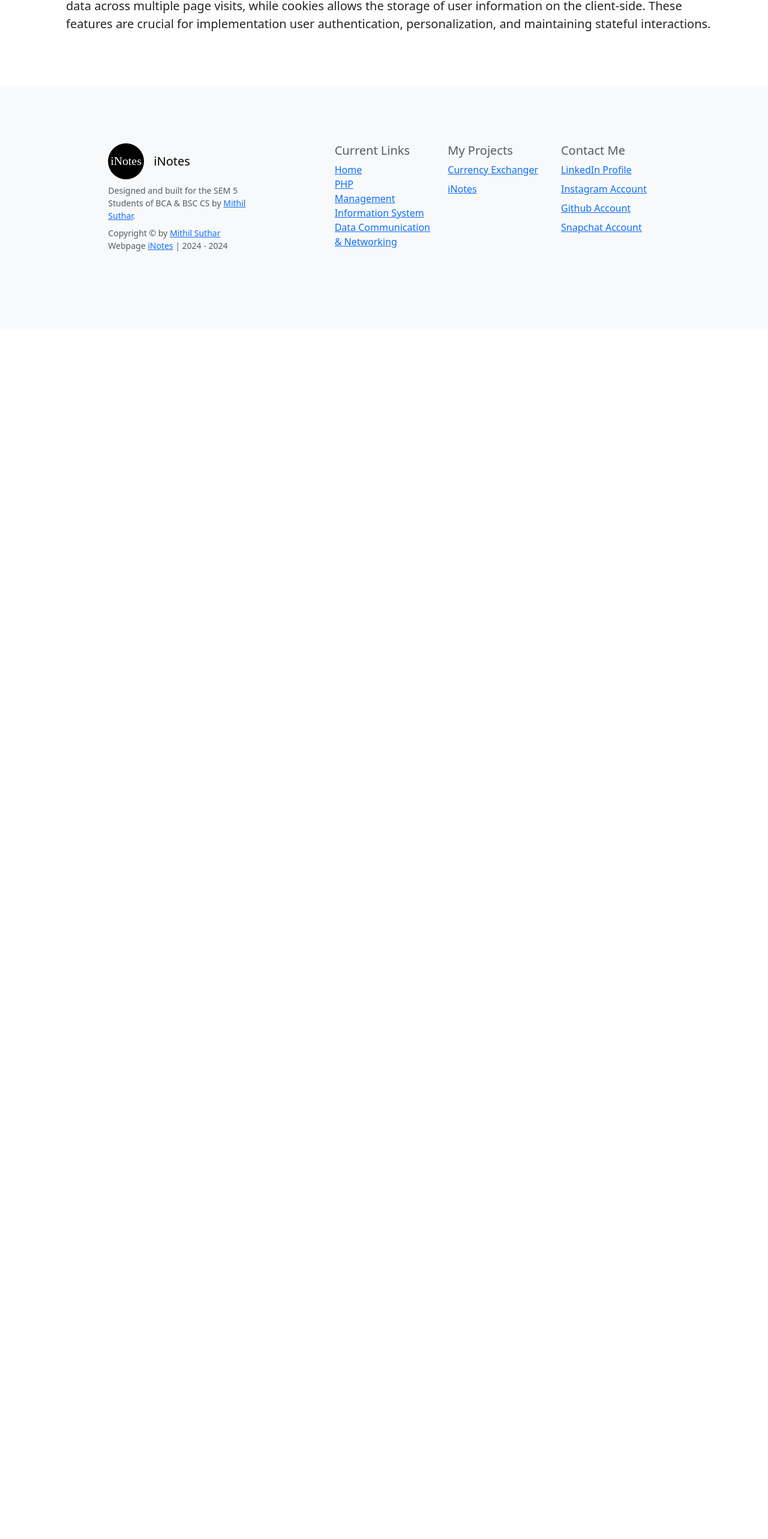
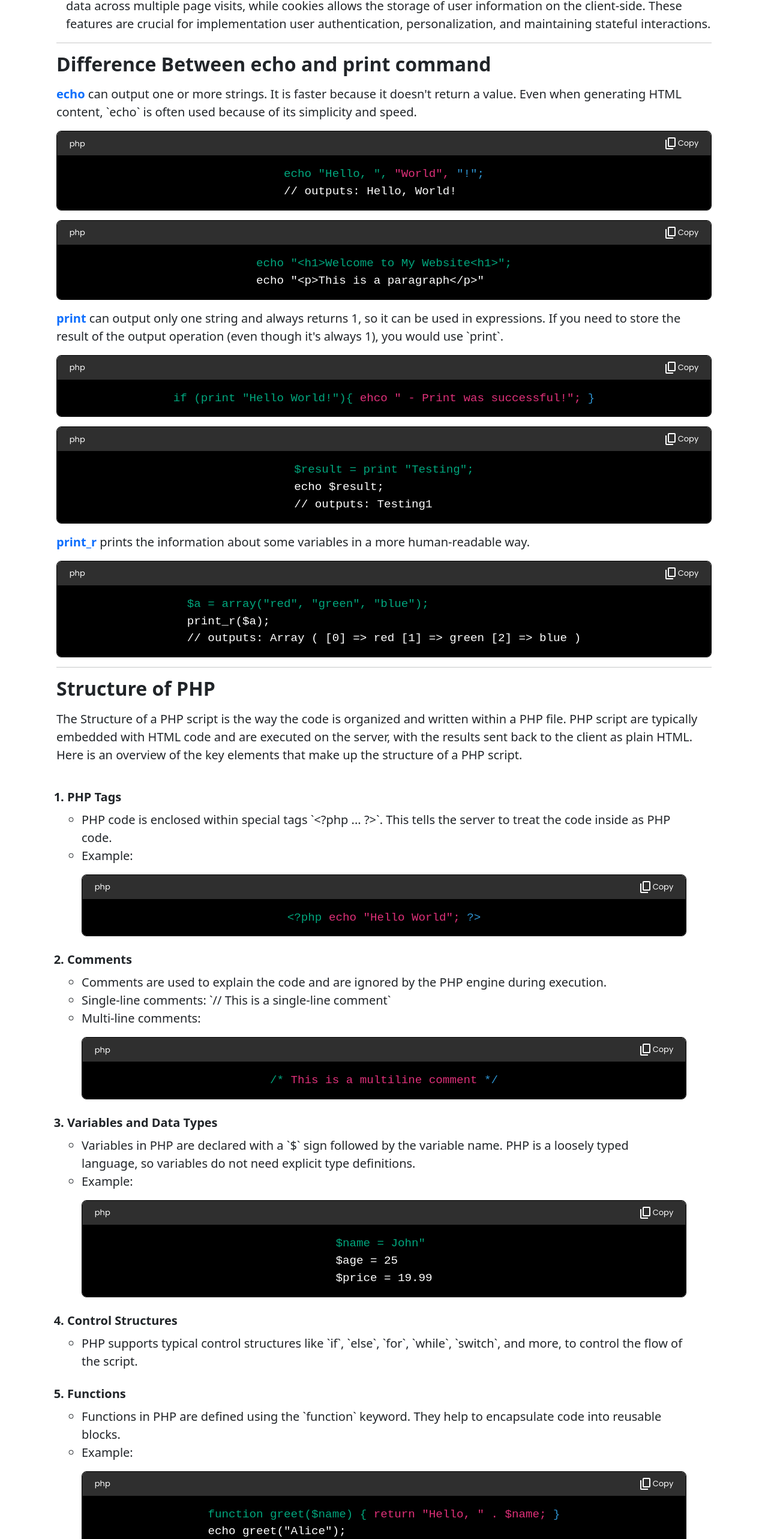
Before and after one commit to Mithil2603/misblog, a React (Create React App) app: page /misblog/php in a window 1280 px wide. Shown: the part 2488-5054 px from the top of the page at 60% size. Before the commit the page ends 3036 px from the top, so only its background shows below. Built offline with nearby package versions, Linux system fonts and the light colour scheme.

Commit message:
php notes added

```diff
--- a/src/components/BasicFunctionsManagement.js
+++ b/src/components/BasicFunctionsManagement.js
@@ -144,6 +144,42 @@ export default function Basic_Functions_Management() {
             </p>
           </ol>
         </div>
+        <hr />
+        <h2 className="secondary-title">Levels of Management</h2>
+        <p className="text">
+          <ul className='mx-4'>
+            <li>Top Level - Strategic Planning</li>
+            <li>Middle Level - Management Control</li>
+            <li>Lower/Shop Floor Level - Operational Control</li>
+          </ul>
+          <div className="description">
+            <div><b>Top Level - Strategic Planning</b>
+              <p className="text">
+                <li>
+                  This level develops the strategy for deciding the objectives of the organization, planning resources to be used in order to attain those objectives, formulating policies to govern, use and disposition of the resources.
+                </li>
+              </p>
+            </div>
+          </div>
+          <div className="description">
+            <div><b>Middle Level - Management Control</b>
+              <p className="text">
+                <li>
+                It is required by managers of various departments to measure performance, decide on control actions, formulate new decision rules and also allocate resources.
+                </li>
+              </p>
+            </div>
+          </div>
+          <div className="description">
+            <div><b>Lower/Shop Floor Level - Operational Control</b>
+              <p className="text">
+                <li>
+                It is the process of ensuring that operational activities are carried out to achieve optimum use of resources. It makes use of pre-established procedures and decision rules.
+                </li>
+              </p>
+            </div>
+          </div>
+        </p>
       </div>
     </div>
   )
--- a/src/components/LinuxCommandBox.js
+++ b/src/components/LinuxCommandBox.js
@@ -36,6 +36,7 @@ export default function Linux_Commands(props) {
                         <span className="cmd3">{props.cmd3} </span>
                         <div className="">{props.noncommand1}</div>
                         <div className="">{props.noncommand2}</div>
+                        <div>{props.comments}</div>
                     </p>
                 </div>
             </div>
--- a/src/components/Linux_cmds.css
+++ b/src/components/Linux_cmds.css
@@ -55,6 +55,7 @@
     padding: 1rem .5rem;
     background-color: black;
     color: white;
+    font-size: 1rem;
 }
 
 .copy-button{
--- a/src/components/Php.js
+++ b/src/components/Php.js
@@ -1,5 +1,6 @@
 import React from 'react'
 // import CodeBox from './CodeBox'
+import LinuxCommandBox from './LinuxCommandBox'
 
 export default function Php() {
   return (
@@ -78,6 +79,124 @@ export default function Php() {
               PHP provides mechanisms for managing user sessions and cookies. Sessions enables the storage of user-specific data across multiple page visits, while cookies allows the storage of user information on the client-side. These features are crucial for implementation user authentication, personalization, and maintaining stateful interactions.
             </p>
           </div>
+          <hr />
+          <h2 className="secondary-title"><b>Difference Between echo and print command</b></h2>
+          <p className="text">
+            <span className='text-primary'><b>echo</b></span> can output one or more strings. It is faster because it doesn't return a value. Even when generating HTML content, `echo` is often used because of its simplicity and speed.
+          </p>
+          <LinuxCommandBox
+            title="php" cmd1='echo "Hello, ",' cmd2='"World",' cmd3='"!";' comments="// outputs: Hello, World!"
+          ></LinuxCommandBox>
+          <LinuxCommandBox
+            title="php" cmd1='echo "<h1>Welcome to My Website<h1>";' noncommand1='echo "<p>This is a paragraph</p>"' cmd3=''
+          ></LinuxCommandBox>
+          <p className="text">
+            <span className='text-primary'><b>print</b></span> can output only one string and always returns 1, so it can be used in expressions. If you need to store the result of the output operation (even though it's always 1), you would use `print`.
+          </p>
+          <LinuxCommandBox
+            title="php" cmd1='if (print "Hello World!"){' cmd2='ehco " - Print was successful!";' cmd3='}' noncommand1='' comments=""
+          ></LinuxCommandBox>
+          <LinuxCommandBox
+            title="php" cmd1='$result = print "Testing";' cmd2='' cmd3='' noncommand1='echo $result;' comments="// outputs: Testing1"
+          ></LinuxCommandBox>
+          <p className="text">
+            <span className='text-primary'><b>print_r</b></span> prints the information about some variables in a more human-readable way.
+          </p>
+          <LinuxCommandBox
+            title="php" cmd1='$a = array("red", "green", "blue");' cmd2='' cmd3='' noncommand1='print_r($a);' comments="// outputs: Array ( [0] => red [1] => green [2] => blue )"
+          ></LinuxCommandBox>
+          <hr />
+          <h2 className="secondary-title"><b>Structure of PHP</b></h2>
+          <p className="text">
+            The Structure of a PHP script is the way the code is organized and written within a PHP file. PHP script are typically embedded with HTML code and are executed on the server, with the results sent back to the client as plain HTML. Here is an overview of the key elements that make up the structure of a PHP script.
+            <ol>
+              <b><li className="mt-4 my-2">PHP Tags</li></b>
+              <ul className="mx-4">
+                <li>PHP code is enclosed within special tags `{"<?php ... ?>"}`. This tells the server to treat the code inside as PHP code.</li>
+                <li>Example:
+                  <LinuxCommandBox
+                    title="php" cmd1='<?php' cmd2='echo "Hello World";' cmd3='?>' noncommand1=''
+                  ></LinuxCommandBox>
+                </li>
+              </ul>
+              <b><li className="mt-4 my-2">Comments</li></b>
+              <ul className='mx-4'>
+                <li>Comments are used to explain the code and are ignored by the PHP engine during execution.</li>
+                <li>Single-line comments: `// This is a single-line comment`</li>
+                <li>Multi-line comments:
+                  <LinuxCommandBox
+                    title="php" cmd1='/*' cmd2='This is a multiline comment' cmd3='*/'
+                  ></LinuxCommandBox>
+                </li>
+              </ul>
+              <b><li className="mt-4 my-2">Variables and Data Types</li></b>
+              <ul className="mx-4">
+                <li>Variables in PHP are declared with a `$` sign followed by the variable name. PHP is a loosely typed language, so variables do not need explicit type definitions.</li>
+                <li>Example:
+                <LinuxCommandBox
+                  title="php" cmd1='$name = John"' cmd2='' cmd3='' noncommand1='$age = 25' noncommand2='$price = 19.99'
+                ></LinuxCommandBox>
+                </li>
+              </ul>
+              <b><li className="mt-4 my-2">Control Structures</li></b>
+              <ul className='mx-4'>
+                <li>PHP supports typical control structures like `if`, `else`, `for`, `while`, `switch`, and more, to control the flow of the script.</li>
+              </ul>
+              <b><li className="mt-4 my-2">Functions</li></b>
+              <ul className='mx-4'>
+                <li>Functions in PHP are defined using the `function` keyword. They help to encapsulate code into reusable blocks.</li>
+                <li>Example:
+                <LinuxCommandBox
+                  title="php" cmd1='function greet($name) {' cmd2='return "Hello, " . $name;' cmd3='}' noncommand1='echo greet("Alice");' noncommand2=''
+                ></LinuxCommandBox>
+                </li>
+              </ul>
+              <b><li className="mt-4 my-2">Arrays</li></b>
+              <ul className='mx-4'>
+                <li>Arrays are used to store multiple values in a single variable. PHP supports both indexed and associative arrays.</li>
+                <li>Example:
+                <LinuxCommandBox
+                  title="php" cmd1='$fruits = array("Apple", "Banana", "Cherry"); // Indexed Array' cmd2='' cmd3='' noncommand1='$ages = array("John" => 25, "Alice" => 22); // Associative Array' noncommand2=''
+                ></LinuxCommandBox>
+                </li>
+              </ul>
+              <b><li className="mt-4 my-2">Inclusion of Files</li></b>
+              <ul className='mx-4'>
+                <li>PHP allows you to inculde other files using `include` or `require`. This is useful for organizing code into reusable components.</li>
+                <li>Example:
+                <LinuxCommandBox
+                  title="php" cmd1="include 'header.php';" cmd2='' cmd3='' comments='// includes the header file' noncommand2=''
+                ></LinuxCommandBox>
+                </li>
+              </ul>
+              <b><li className="mt-4 my-2">Superglobals</li></b>
+              <ul className='mx-4'>
+                <li>PHP has several built-in global arrays called Superglobals, such as `$_GET`, `$_POST`, `$_SESSION`, `$_COOKIE` and `$_SERVER`, which are used to access request data, session data, cookies, and server information.</li>
+              </ul>
+            </ol>
+          </p>
+          <hr />
+          <h2 className="secondary-title"><b>Constants in PHP</b></h2>
+          <p className="text">
+            Constants in PHP are identifiers (names) for simple values. Unlike variables, once a constant is defined, its value cannot be changed during the script's execution. Constants are case-sensitive by default, but you can make them case-insensitive by passing a third argument (`true`) to the `define()` function.
+          </p>
+          <p className="text">
+            <div>Defining Constants:</div>
+            <ul className='mx-4'>
+              <li>Constants are defined using the `define()` function or the `const` keyword.</li>
+              <LinuxCommandBox
+                title="php" cmd1='define("PI", 3.14159);' noncommand1="echo PI;" comments="// outputs: 3.14159"
+              ></LinuxCommandBox>
+            </ul>
+          </p>
+          <h2 className="secondary-title mt-4"><b>Predefined Constants in PHP</b></h2>
+          <p className="text">
+            PHP comes with a number of predefined constants that are always available in all scopes throughout a script. These constants provide useful information and are often used to manage error reporting, file operations, PHP version checking, and more.
+            <ul className="mx-4">
+              <li>Constants in PHP are immutable values that, once set, cannot be changed. They are globally accessible and do not use a `$` sign.</li>
+              <li>Predefined Constants include magic constants, error reporting, constants, version information, and file system constants that are built into PHP for common tasks and environment-specific details.</li>
+            </ul>
+          </p>
         </div>
       </div>
     </>
```
